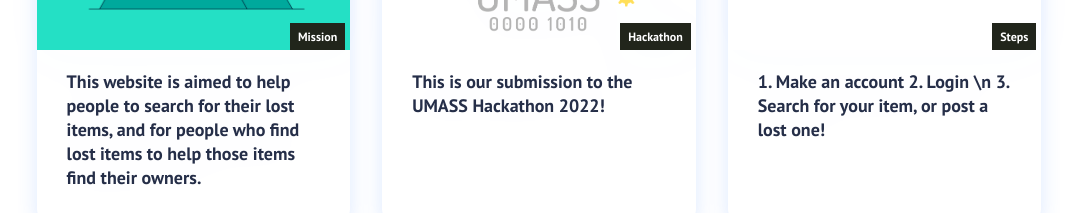
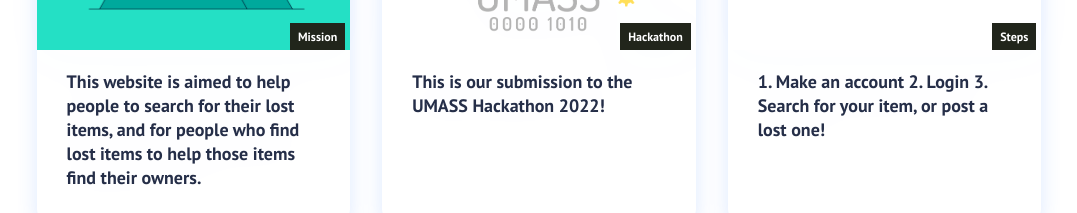
Before and after one commit to algebra2boy/Find.it, a React (Create React App) app: page / in a window 1280 px wide. Shown: the part 1196-1409 px from the top of the page, without its empty margins (101-1178 px from the left). Built offline with nearby package versions, Linux system fonts and the light colour scheme.

Commit message:
VERY small fix

```diff
--- a/src/components/Cards.js
+++ b/src/components/Cards.js
@@ -25,7 +25,7 @@ function Cards() {
 
                     <CardItem
                       src = "images/lost_and_found.png"
-                      text = "1. Make an account 2. Login \n 3. Search for your item, or post a lost one!"
+                      text = "1. Make an account 2. Login 3. Search for your item, or post a lost one!"
                       label = "Steps"
                       path = "/"
                     />
```
